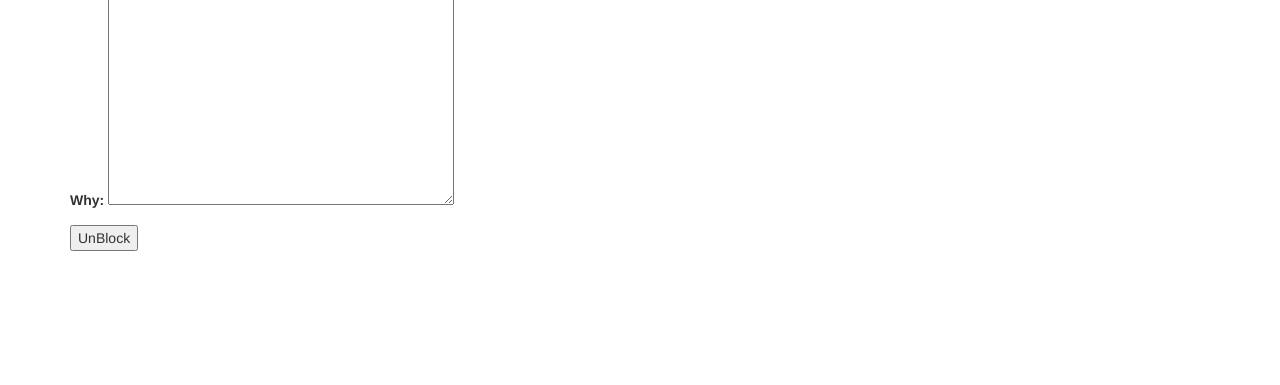
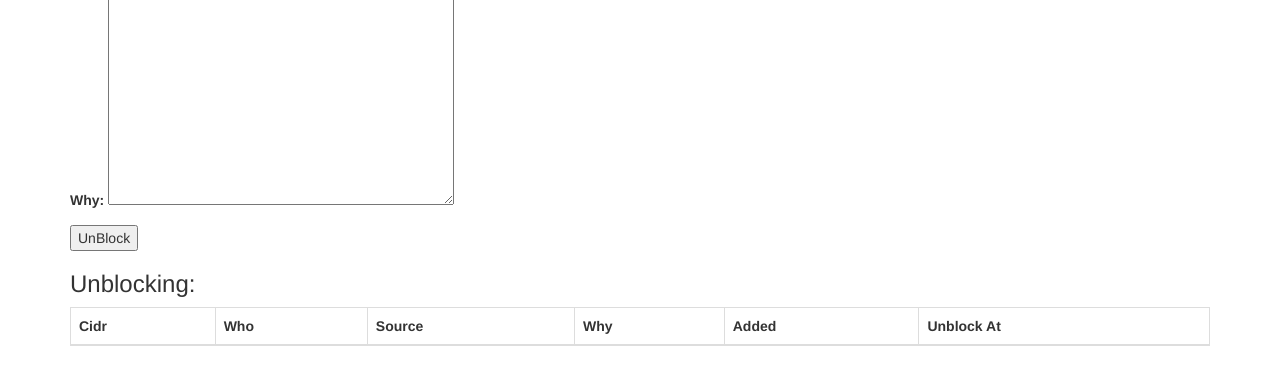
Before and after one commit to ncsa/bhr-site, a Django app: page /bhr/do_unblock in a window 1280 px wide. Shown: the part 61-446 px from the top of the page. Run offline with Django 3.2, Linux system fonts and the light colour scheme; the visitor is signed in with stand-in values (Sample User, id 1); lists and menus that the app fills with data are empty; parts of the project's set-up code (start-up, migrations or seed data) failed here and were passed over; some libraries are stand-ins or nearby versions.

Commit message:
show what is being unblocked

```diff
--- a/bhr/browser_views.py
+++ b/bhr/browser_views.py
@@ -46,9 +46,10 @@ class UnblockView(View):
     def post(self, request):
         query = self.request.POST.get("query")
         block_ids = self.request.POST.getlist("block_id")
+        blocks = Block.objects.filter(id__in=block_ids).all()
         block_str = " ".join(block_ids)
         form = UnblockForm(initial={"block_ids": block_str, "query": query})
-        return render(self.request, "bhr/unblock.html", {"form": form})
+        return render(self.request, "bhr/unblock.html", {"form": form, "blocks": blocks})
 
 class DoUnblockView(FormView):
     template_name = "bhr/unblock.html"
--- a/bhr/templates/bhr/unblock.html
+++ b/bhr/templates/bhr/unblock.html
@@ -6,4 +6,42 @@
     <input type="submit" value="UnBlock" />
 </form>
 
+<h3>Unblocking:</h3>
+
+<table class="table table-striped table-bordered">
+
+<thead>
+<tr>
+    <th>Cidr</th>
+    <th>Who</th>
+    <th>Source</th>
+    <th>Why</th>
+    <th>Added</th>
+    <th>Unblock At</th>
+</tr>
+</thead>
+
+<tbody>
+{% for b in blocks %}
+    <tr>
+        <td>{{ b.cidr }} </td>
+        <td>{{ b.who }} </td>
+        <td>{{ b.source }} </td>
+        <td>{{ b.why }} </td>
+        <td>{{ b.added }} </td>
+        <td>{{ b.unblock_at }} </td>
+        <td>
+            <table class="table table-striped table-bordered">
+            <tr><th>Ident</th><th>Added</th><th>Removed</th></tr>
+            {% for e in b.blockentry_set.all %}
+                <tr><td>{{ e.ident }}</td> <td>{{e.added}}</td> <td>{{e.removed}}</td></tr>
+            {% endfor %}
+            </table>
+        </td>
+    </tr>
+{% endfor %}
+</tbody>
+
+</table>
+
 {% endblock %}
```
